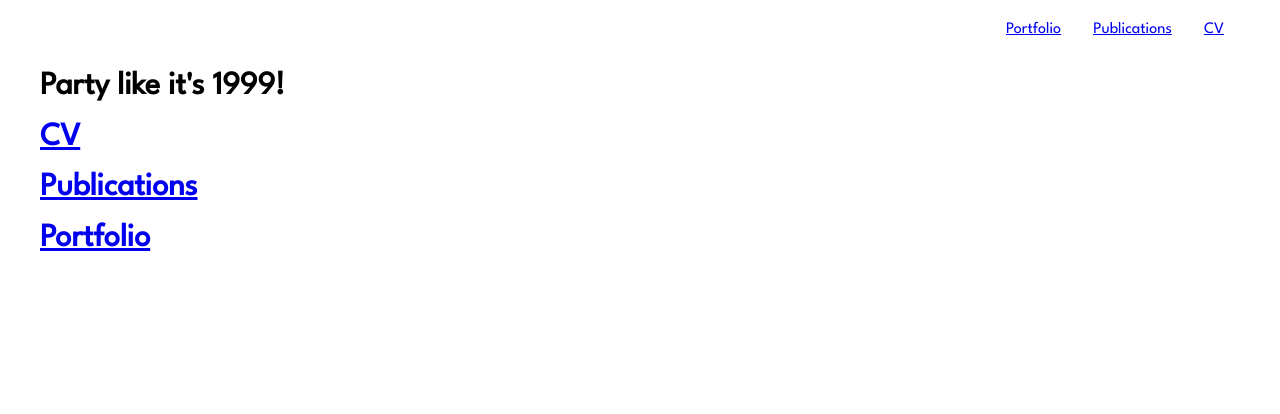
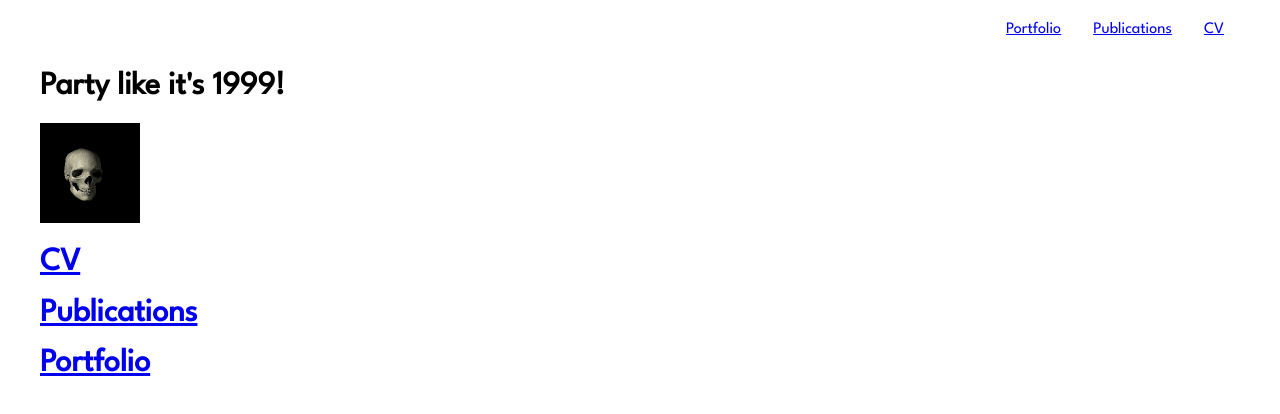
Before and after one commit to gpf89/portfolio, a plain HTML site: page index.html in a window 1280 px wide. Drawn offline with Linux system fonts and the light colour scheme; a web font is replaced by a local one.

Commit message:
Rotating skull

```diff
--- a/index.html
+++ b/index.html
@@ -21,11 +21,10 @@
             <li><a href="portfolio.html">Portfolio</a></li>
         </ul>
 
-        <h1>Party like it's 1999!</h1>
+        <h1>Party like it's 1999!</h1><img src="smallerskull.gif" alt="Fuck yeah!">
         <a href="cv.html"><h1>CV</h1></a>
         <a href="publications.html"><h1>Publications</h1></a>
         <a href="portfolio.html"><h1>Portfolio</h1></a>
-
     </div>
 
     <!--h3>General skills</h3>
```
Also changed, not shown: smallerskull.gif (added).
